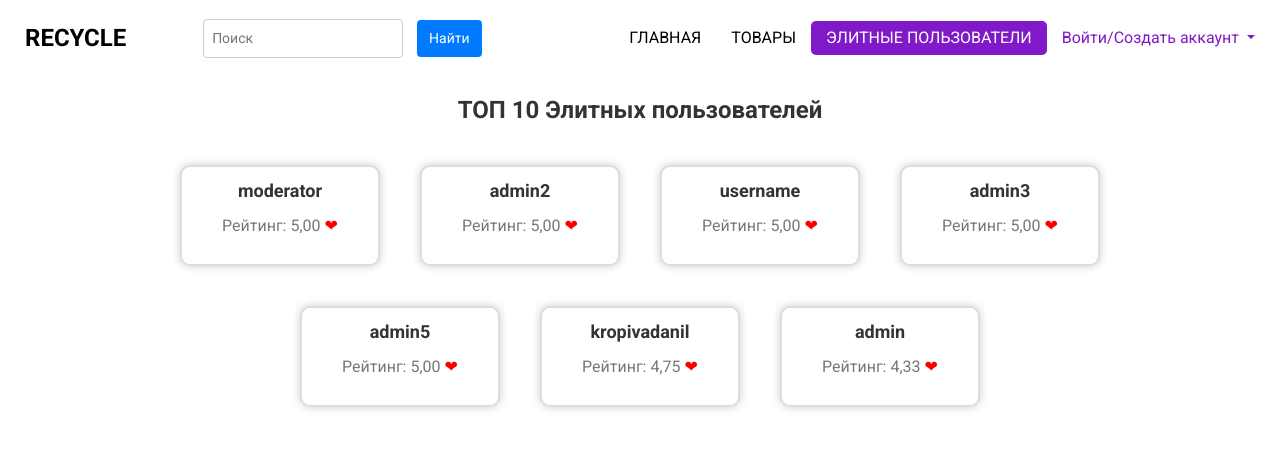
After one commit to JustGithubProject/DjangoBuShop, a Django app: page /top_rated_users in a window 1280 px wide. The commit adds this page. Shown: the top 449 px of the page. Run offline with Django 4.2, Linux system fonts and the light colour scheme; data comes from the database, SQL or seed files in the repository; both versions use the stored data as it was after the commit; some libraries are stand-ins or nearby versions.

Commit message:
added page of elite users

```diff
--- a/bboard/urls.py
+++ b/bboard/urls.py
@@ -20,4 +20,5 @@ urlpatterns = [
     path("package_search/", views.package_search, name="package_search"),
     path("get_products/", views.get_products, name="get_products"),
     path('rate_user/<str:username>/', views.rate_user, name='rate_user'),
+    path('top_rated_users', views.top_rated_users, name='top_rated_users')
 ]
--- a/bboard/views.py
+++ b/bboard/views.py
@@ -404,3 +404,13 @@ def rate_user(request, username):
                              f"Вы успешно оценили пользователя {user.username}!")  # Добавляем сообщение об успехе
     prev_url = request.META.get("HTTP_REFERER", "home")
     return redirect(prev_url)
+
+
+##################################
+#     top_rated_users            #
+##################################
+
+def top_rated_users(request):
+    users = User.objects.filter(average_rating__gt=4).order_by('-average_rating')[:10]
+
+    return render(request, "products/new/top_rated_users.html", {"users": users})
--- /dev/null
+++ b/static/top_rated_users.css
@@ -0,0 +1,57 @@
+/* Общие стили для контейнера */
+.container {
+    text-align: center;
+    padding: 20px;
+}
+
+/* Заголовок */
+.title {
+    font-size: 24px;
+    font-weight: bold;
+    color: #333;
+    margin-bottom: 20px;
+}
+
+/* Стили для контейнера с карточками пользователей */
+.user-cards {
+    display: flex;
+    justify-content: center;
+    align-items: flex-start;
+    flex-wrap: wrap;
+}
+
+/* Стили для карточек пользователей */
+.user-card {
+    border: 2px solid #ddd;
+    border-radius: 10px;
+    padding: 10px;
+    margin: 20px;
+    box-shadow: 0 0 10px rgba(0, 0, 0, 0.2);
+    width: 200px; /* Ширина карточки */
+    text-align: center;
+    background-color: #fff;
+    transition: transform 0.3s ease-in-out;
+}
+
+.user-card:hover {
+    transform: translateY(-5px);
+}
+
+/* Стили для имени пользователя */
+.username {
+    font-size: 18px;
+    font-weight: bold;
+    color: #333;
+    margin-bottom: 10px;
+}
+
+/* Стили для рейтинга пользователя */
+.rating {
+    font-size: 16px;
+    color: #777;
+}
+
+/* Стили для сердца */
+.heart {
+    color: red;
+}
--- a/templates/products/new/base.html
+++ b/templates/products/new/base.html
@@ -72,6 +72,11 @@
                             <a class="nav-link" href="{% url 'get_products' %}">Товары</a>
                         </li>
 
+                         <li class="nav-item {%if current_page == 'top_rated_users' %}active{%endif%}">
+                            <a class="nav-link" href="{% url 'top_rated_users' %}">Элитные Пользователи</a>
+                        </li>
+
+
                         {%if user.is_authenticated%}
                         <li class="nav-item {%if current_page == 'user_buy' %}active{%endif%}">
                             <a class="nav-link" href="{% url 'user_buy' %}">Сообщения</a>
--- /dev/null
+++ b/templates/products/new/top_rated_users.html
@@ -0,0 +1,22 @@
+{% extends 'products/new/base.html' %}
+{% load static %}
+{% block title %}Элитные Пользователи{% endblock %}
+{% block styles %}
+    <link rel="stylesheet" type="text/css" href="{% static 'top_rated_users.css' %}">
+{% endblock %}
+
+{% block content %}
+<div class="container">
+    <h1 class="title">ТОП 10 Элитных пользователей</h1>
+    <div class="user-cards">
+        {% for user in users %}
+        <div class="user-card">
+            <div class="user-info">
+                <p class="username">{{ user.username }}</p>
+                <p class="rating">Рейтинг: {{ user.average_rating }} <span class="heart">❤</span></p>
+            </div>
+        </div>
+        {% endfor %}
+    </div>
+</div>
+{% endblock %}
```
Also changed, not shown: db.sqlite3.
